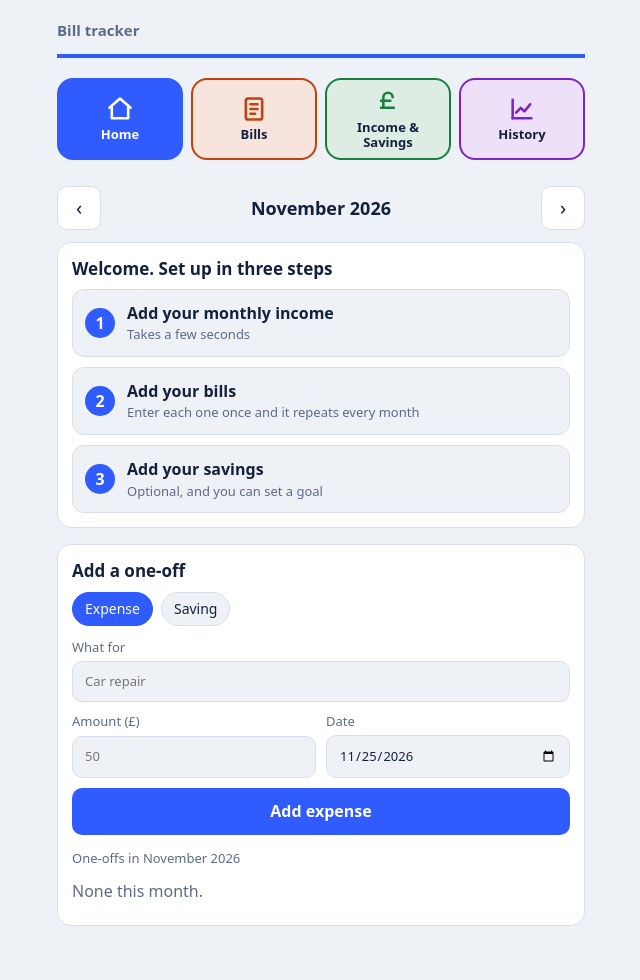
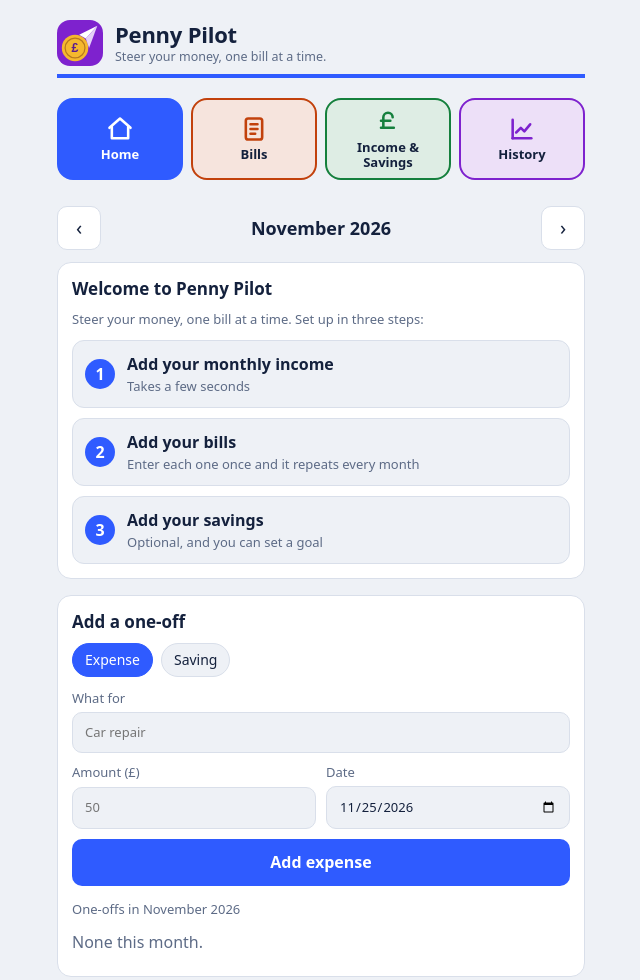
Before and after one commit to Mozza-91/bill-tracker, a plain HTML site: page index.html in a window 1280 px wide. Shown: the whole page, without its empty margins (319-959 px from the left). Drawn offline with Linux system fonts and the light colour scheme.

Commit message:
Add files via upload

```diff
--- a/index.html
+++ b/index.html
@@ -5,7 +5,7 @@
 <meta name="viewport" content="width=device-width, initial-scale=1, viewport-fit=cover">
 <meta name="theme-color" content="#2f5bff">
 <meta name="mobile-web-app-capable" content="yes">
-<title>Bill Tracker</title>
+<title>Penny Pilot</title>
 <link rel="manifest" href="manifest.webmanifest">
 <link rel="icon" href="icon-192.png">
 <link rel="apple-touch-icon" href="icon-192.png">
@@ -90,6 +90,11 @@ input,select,textarea{font:inherit;color:var(--ink);background:var(--bg);border:
 .step{display:flex;gap:12px;align-items:center;text-align:left;border:1px solid var(--line);background:var(--bg);color:var(--ink);font:inherit;padding:12px;border-radius:12px;cursor:pointer}
 .step b{flex:none;width:30px;height:30px;border-radius:50%;background:var(--accent);color:var(--accent-ink);display:grid;place-items:center}
 .step span{display:grid;font-weight:600}.step small{font-weight:400;color:var(--muted);font-size:13px}
+.brand{display:flex;align-items:center;gap:12px;min-width:0}
+.logo{width:46px;height:46px;border-radius:13px;background:#7e22ce;display:grid;place-items:center;flex:none}
+.brand h1{font-size:22px;font-weight:800;color:var(--ink);margin:0;line-height:1.1;letter-spacing:-.01em}
+.slogan{font-size:12.5px;color:var(--muted);margin-top:3px;line-height:1.25}
+.top{align-items:center}
 .seg{display:flex;gap:8px}
 .filebtn{display:grid;place-items:center;font-size:16px;gap:0;color:var(--accent)}
 :root{--c-home:#2f5bff;--c-bills:#c2410c;--c-inc:#15803d;--c-hist:#7e22ce}
@@ -124,7 +129,7 @@ body[data-s="hist"]{--accent:var(--c-hist)}
 </head>
 <body data-s="home">
 <main>
-<div class="top"><h1>Bill tracker</h1><button id="install" class="ebtn hidden">Install app</button></div>
+<div class="top"><div class="brand"><span class="logo"><svg viewBox="16 12 92 92" width="38" height="38" aria-hidden="true"><circle cx="50" cy="70" r="32" fill="#f5b82e"/><circle cx="50" cy="70" r="24" fill="none" stroke="#b7791f" stroke-width="3"/><text x="50" y="81" text-anchor="middle" font-family="Arial,Helvetica,sans-serif" font-weight="800" font-size="30" fill="#5b1a8f">£</text><polygon points="104,16 60,38 76,47" fill="#fff"/><polygon points="104,16 76,47 84,70" fill="#e4d0f7"/></svg></span><div><h1>Penny Pilot</h1><div class="slogan">Steer your money, one bill at a time.</div></div></div><button id="install" class="ebtn hidden">Install app</button></div>
 <div class="navwrap navtop" id="navTop"></div>
 <div id="mwrap"><div class="mnav" id="mnav"><button id="pm" aria-label="Previous month">‹</button><b id="mlabel"></b><button id="nm" aria-label="Next month">›</button></div>
 <div class="tonow hidden" id="tonowW"><span id="vnote"></span><button class="chip" id="tonow">Back to this month</button></div></div>
@@ -324,7 +329,7 @@ const dueRow=d=>`<tr><td><div class="nm">${esc(d.name)}</div><div class="meta">$
 function renderHome(){
   const c=calc(VIEW),due=dueList(),p=potInfo();
   if(!S.bills.length&&!S.items.length&&!c.inc&&!S.saves.length){
-    $('homeBody').innerHTML=`<div class="panel"><h2>Welcome. Set up in three steps</h2><div class="steps">
+    $('homeBody').innerHTML=`<div class="panel"><h2>Welcome to Penny Pilot</h2><div class="note" style="margin:0 0 12px">Steer your money, one bill at a time. Set up in three steps:</div><div class="steps">
       <button class="step" data-go="income"><b>1</b><span>Add your monthly income<small>Takes a few seconds</small></span></button>
       <button class="step" data-go="bills"><b>2</b><span>Add your bills<small>Enter each one once and it repeats every month</small></span></button>
       <button class="step" data-go="income" data-sv="1"><b>3</b><span>Add your savings<small>Optional, and you can set a goal</small></span></button></div></div>`;
--- a/sw.js
+++ b/sw.js
@@ -1,7 +1,7 @@
 /* Bill Tracker service worker: keeps the app working offline.
    Change VERSION whenever you publish a new index.html so phones pick it up. */
-const VERSION = 'v1';
-const CACHE = 'bill-tracker-' + VERSION;
+const VERSION = 'v2';
+const CACHE = 'penny-pilot-' + VERSION;
 const FILES = ['./', 'index.html', 'manifest.webmanifest', 'icon-192.png', 'icon-512.png', 'maskable-192.png', 'maskable-512.png'];
 
 self.addEventListener('install', e => {
@@ -11,7 +11,7 @@ self.addEventListener('install', e => {
 self.addEventListener('activate', e => {
   e.waitUntil(
     caches.keys()
-      .then(keys => Promise.all(keys.filter(k => k.startsWith('bill-tracker-') && k !== CACHE).map(k => caches.delete(k))))
+      .then(keys => Promise.all(keys.filter(k => k.startsWith('penny-pilot-') && k !== CACHE).map(k => caches.delete(k))))
       .then(() => self.clients.claim())
   );
 });
```
Also changed, not shown: icon-192.png, icon-512.png, manifest.webmanifest, maskable-192.png, maskable-512.png.
